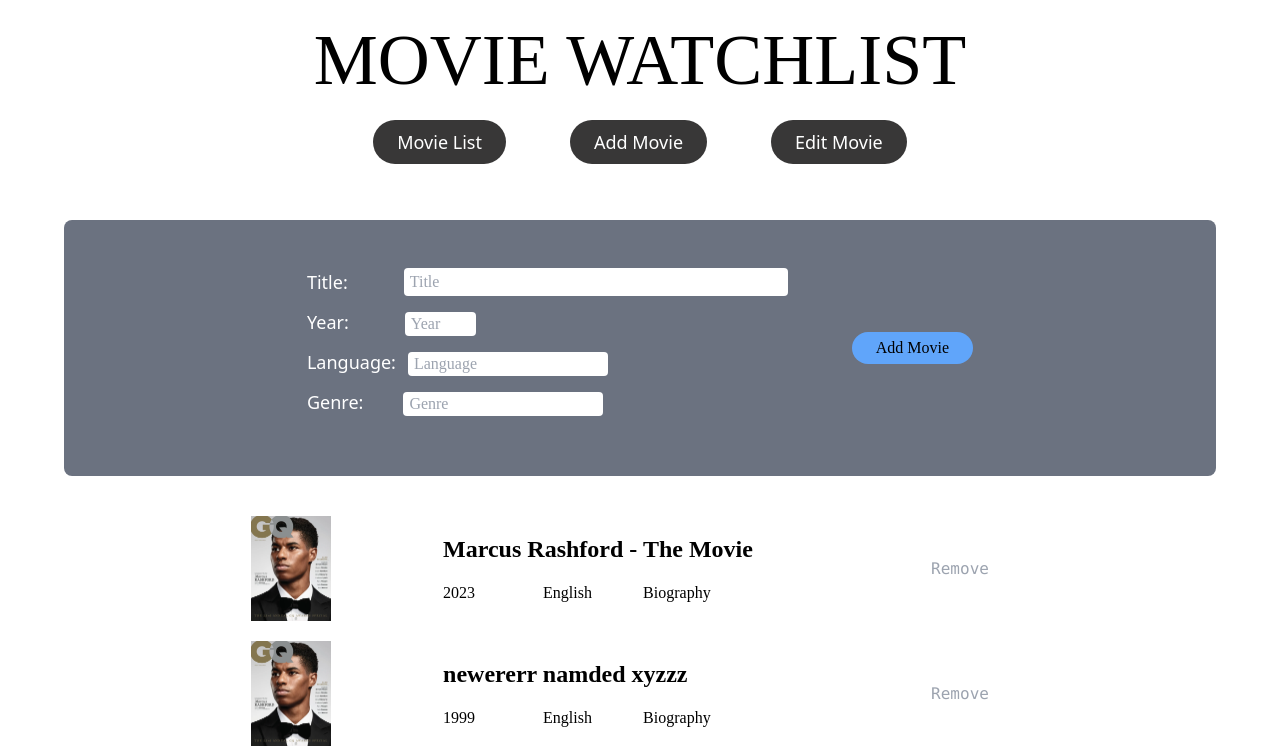
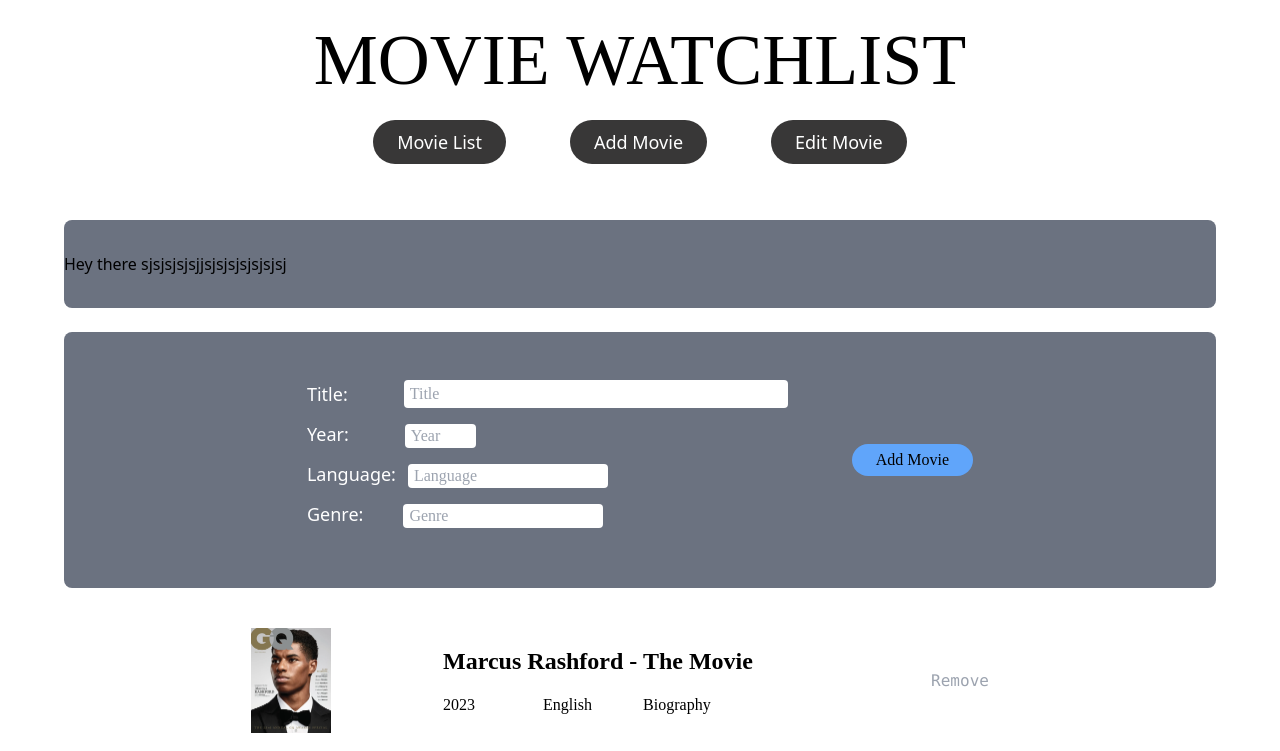
Before and after one commit to thisiswaleedhere/movie-watchlist, a React (Create React App) app: page / in a window 1280 px wide. Shown: the top 751 px of the page. Built offline with nearby package versions, Linux system fonts and the light colour scheme.

Commit message:
New Component SearchBar created

```diff
--- a/src/App.js
+++ b/src/App.js
@@ -2,12 +2,14 @@ import AddWidget from "./AddWidget";
 import HeaderBar from "./HeaderBar";
 import NavBar from "./NavBar";
 import TitleCard from "./TitleCard";
+import SearchBar from "./SearchBar";
 
 function App() {
   return (
     <body className="bg-white">
       <HeaderBar />
       <NavBar />
+      <SearchBar />
       <AddWidget />
       <TitleCard title="Marcus Rashford - The Movie" year="2023" lang="English" genre="Biography" />
       <TitleCard title="newererr namded xyzzz" year="1999" lang="English" genre="Biography" />
--- /dev/null
+++ b/src/SearchBar.js
@@ -0,0 +1,11 @@
+import React from "react";
+
+function SearchBar() {
+    return (
+
+        <div className="center bg-gray-500 mx-16 py-8 mb-6 rounded-lg">Hey there sjsjsjsjsjjsjsjsjsjsjsjsj</div>
+
+    )
+}
+
+export default SearchBar;
```
